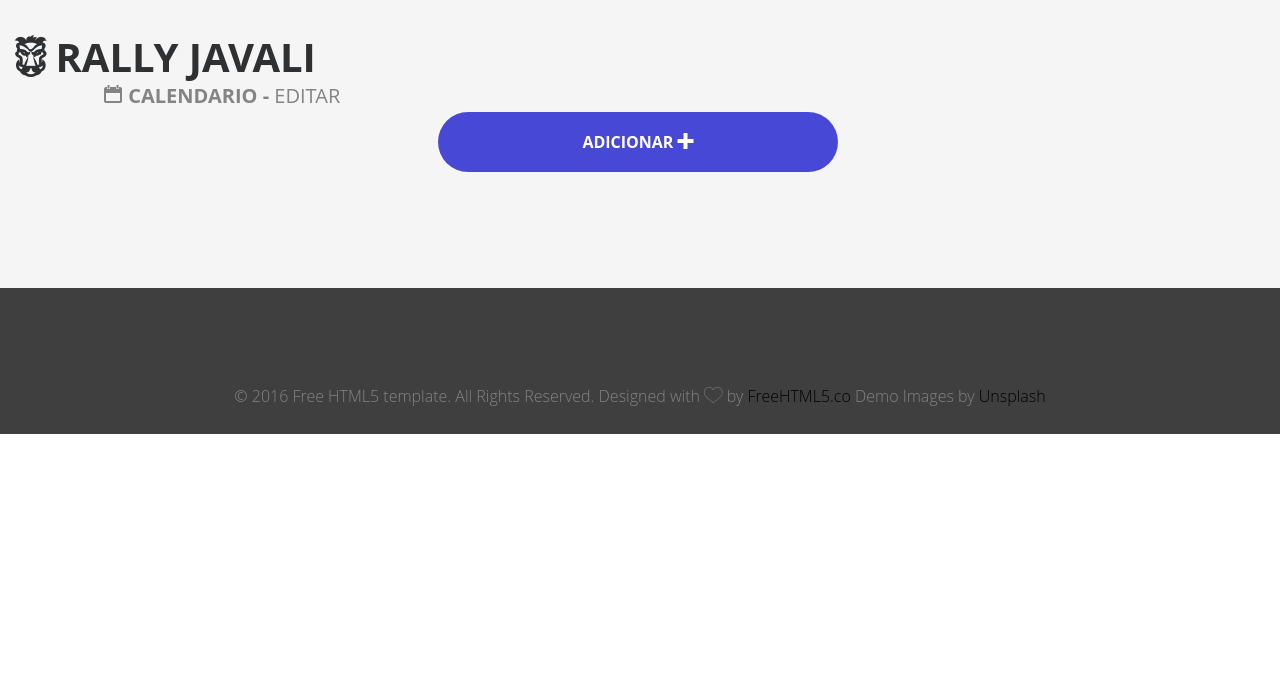
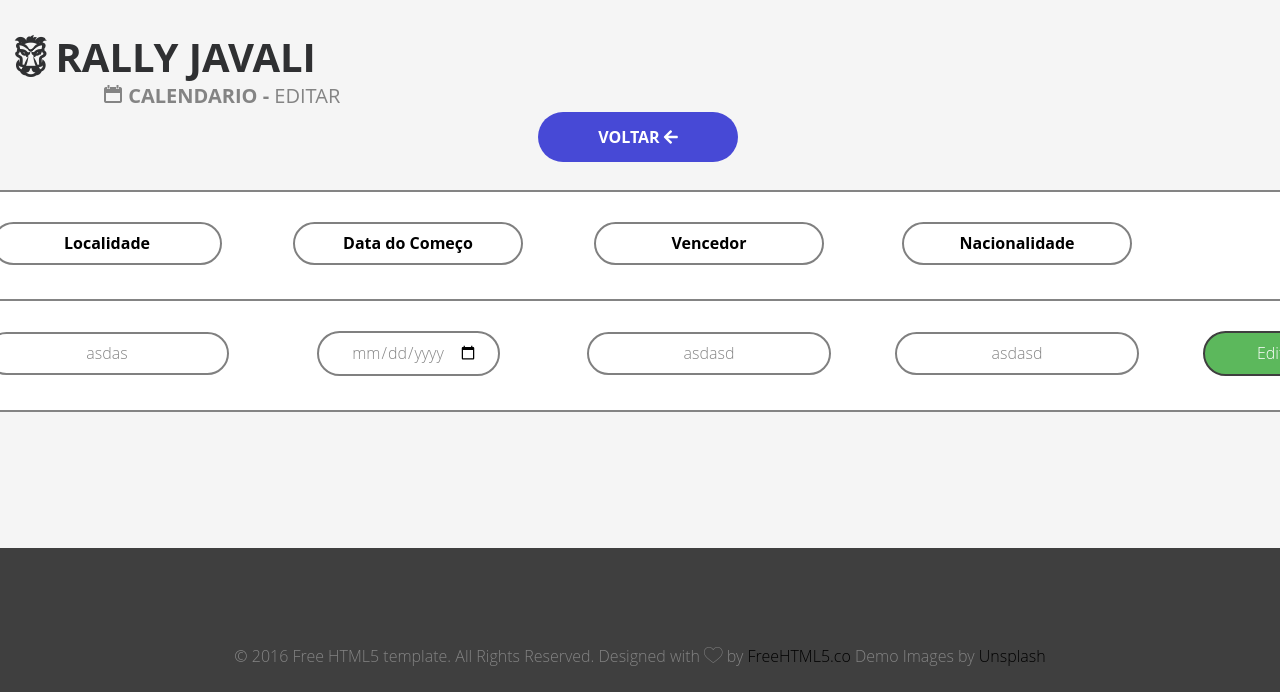
Before and after one commit to rlopes706/PapRui, a PHP site: page /Admin/editar_calendario.php?id=1 in a window 1280 px wide. Shown: the top 692 px of the page. Run offline with PHP 8.4, Linux system fonts and the light colour scheme; data comes from the database, SQL or seed files in the repository; some web fonts are replaced.

Commit message:
quase tudo

```diff
--- a/Admin/calendario.php
+++ b/Admin/calendario.php
@@ -44,8 +44,8 @@ $result = mysqli_query($con, $sql);
                                 <td><a class="nolink"><?php echo $dados['calendarioData'] ?></a></td>
                                 <td><a class="nolink"><?php echo $dados['calendarioVencedor'] ?></a></td>
                                 <td><a class="nolink"><?php echo $dados['calendarioNacionalidade'] ?></a></td>
-                                <td><a href="editar_calendario.php"> <i class="btn btn-primary fas fa-edit text-primary"></i></a><p></p>
-                                    <a href="eliminar_calendario.php" onclick=""> <i class="btn btn-danger fas fa-trash  text-danger" ></i> </a></td>
+                                <td><a href="editar_calendario.php?id=<?php echo $dados['calendarioId'] ?>"> <i class="btn btn-primary fas fa-edit text-primary"></i></a><p></p>
+                                    <a href="#" onclick="confirmaEliminaC(<?php echo $dados['calendarioId'] ?>)"> <i class="btn btn-danger fas fa-trash  text-danger" ></i> </a></td>
                             </tr>
 
                                 <?php
--- a/Admin/editar_calendario.php
+++ b/Admin/editar_calendario.php
@@ -1,6 +1,10 @@
 <?php
 include_once("Includes/body.inc.php");
 top(HOME);
+$id = intval($_GET['id']);
+$sql ="select * from calendario where calendarioId=".$id;
+$result = mysqli_query($con, $sql);
+$dados = mysqli_fetch_array($result);
 ?>
 
 
@@ -10,11 +14,41 @@ top(HOME);
         <div class="row">
             <div class="col text-center">
                 <div class="desc animate-box">
-                    <button class="btn btn-primary" style="height: 60px; width: 400px"><strong>ADICIONAR </strong><i class="icon-plus3"></i></button>
+                    <button class="btn btn-primary" style="height: 50px; width: 200px" onclick="location.href='calendario.php'"><strong>VOLTAR </strong><i class="fas fa-arrow-left"></i></button><p></p>
                 </div>
             </div>
         </div>
     </div>
+    <div class="active">
+        <div class="container">
+            <div class="row">
+                <div class="desc animate-box">
+                    <table id="t01" style="margin-left: -100px">
+                        <tbody>
+                        <tr>
+                            <th><a class="btn btn-outline" style="cursor: default; width: 230px"><strong>Localidade </strong></a></th>
+                            <th><a class="btn btn-outline" style="cursor: default; width: 230px"><strong>Data do Começo </strong></a></th>
+                            <th><a class="btn btn-outline" style="cursor: default; width: 230px""><strong>Vencedor </strong></a></th>
+                            <th><a class="btn btn-outline" style="cursor: default; width: 230px"><strong>Nacionalidade </strong></a></th>
+                            <th><a class="nolink"><strong> <!-- Espaço --> </strong></a></th>
+                        </tr>
+                        <form action="confirm-edit-calendario.php" method="post" enctype="multipart/form-data">
+                            <tr class="active" data-number="1">
+                                <td><input name="idCalendario" hidden value="<?php echo $dados['calendarioId']?>"/>
+                                    <a class="nolink"></a><input class="btn btn-outline" type="text" name="nomeCalendario" value="<?php echo $dados['calendarioNome']?>" style="cursor: text"></td>
+                                <td><a class="nolink"></a><input class="btn btn-outline" type="date" name="dataCalendario" value="<?php echo $dados['calendarioData']?>" style="cursor: pointer"></td>
+                                <td><a class="nolink"></a><input class="btn btn-outline" type="text" name="vencedorCalendario" value="<?php echo $dados['calendarioVencedor']?>" style="cursor: text"></td>
+                                <td><a class="nolink"></a><input class="btn btn-outline" type="text" name="nacionalidadeCalendario" value="<?php echo $dados['calendarioNacionalidade']?>" style="cursor: text"></td>
+                                <td><a class="nolink"></a><input class="btn btn-success" type="submit" value="Editar" style="height: 45px; width: 150px; border-color: #3f3f3f""></td>
+                            </tr
+                        </form>
+                        </tbody>
+                    </table>
+                </div>
+            </div>
+        </div><p></p>
+    </div><p></p>
+
 </div>
 
 <?php
--- a/Admin/editar_percursos.php
+++ b/Admin/editar_percursos.php
@@ -28,7 +28,7 @@ $dados = mysqli_fetch_array($result);
                             <th><a class="btn btn-outline" style="cursor: default; width: 230px"><strong>Nome </strong></a></th>
                             <th><a class="btn btn-outline" style="cursor: default; width: 230px"><strong>Distância / Km's </strong></a></th>
                             <th><a class="btn btn-outline" style="cursor: default; width: 230px"><strong>Imagem Satélite </strong></a></th>
-                            <th><a class="nolink"><strong> <img src="../<?php echo $dados['percursoImgUrl'];?>" width="120"></strong></a></th>
+                            <th><a class="nolink"><strong> <img src="../<?php echo $dados['percursoImgUrl'];?>" width="80"; height="80"></strong></a></th>
                         </tr>
 
                         <form action="confirm-edit-percursos.php" method="post" enctype="multipart/form-data">
--- a/Admin/eliminar_marcas.php
+++ b/Admin/eliminar_marcas.php
@@ -1,8 +1,8 @@
 <?php
-include_once ("includes/body.inc.php");
+include_once ("Includes/body.inc.php");
 $id=intval($_GET['id']);
-echo $sql= "delete from marcas where marcaId=".$id;
-$con = mysqli_connect(HOST, USER, PWD, DATABASE);
+$sql= "delete from marcas where marcasId=".$id;
 mysqli_query($con,$sql);
 header("location:marcas.php");
+
 ?>
--- a/Admin/js/script.js
+++ b/Admin/js/script.js
@@ -1,6 +1,20 @@
-function confirmaElimina(perId) {
+function confirmaEliminaP(perId) {
     let r=confirm("Tem a certeza que quer eliminar o registo #"+ perId +"?");
     if (r == true) {
         window.location.href = "eliminar_percursos.php?id="+perId;
     }
 }
+
+function confirmaEliminaC(perId) {
+    let r=confirm("Tem a certeza que quer eliminar o registo #"+ perId +"?");
+    if (r == true) {
+        window.location.href = "eliminar_calendario.php?id="+perId;
+    }
+}
+
+function confirmaEliminaM(perId) {
+    let r=confirm("Tem a certeza que quer eliminar o registo #"+ perId +"?");
+    if (r == true) {
+        window.location.href = "eliminar_marcas.php?id="+perId;
+    }
+}
--- a/Admin/marcas.php
+++ b/Admin/marcas.php
@@ -51,8 +51,7 @@ $result = mysqli_query($con, $sql);
                                         <td><a class="nolink"><?php echo $dados['marcasBinario'] ?> rpm</a></td>
                                         <td><img id="img1" src="../<?php echo $dados['marcasImgUrl'] ?>"></td>
                                         <td><a href="editar_marcas.php"><i class="btn btn-primary fas fa-edit text-primary"></i></a><p></p>
-                                            <a href="#" >
-                                                <i class="btn btn-danger fas fa-trash  text-danger" ></i></a></td>
+                                            <a href="#" onclick="confirmaEliminaM(<?php echo $dados['marcasId'] ?>)"><i class="btn btn-danger fas fa-trash  text-danger" ></i></a></td>
                                     </tr
 
                                         <?php
--- a/Admin/percursos.php
+++ b/Admin/percursos.php
@@ -43,7 +43,7 @@ $result = mysqli_query($con, $sql);
                                 <td><a class="nolink"><?php echo $dados['percursoKm'] ?></a></td>
                                 <td><img width="100" src="../<?php echo $dados['percursoImgUrl'] ?>"></td>
                                 <td><a href="editar_percursos.php?id=<?php echo $dados['percursoId'] ?>"> <i class="btn btn-primary fas fa-edit text-primary"></i></a><p></p>
-                                    <a href="#" onclick="confirmaElimina(<?php echo $dados['percursoId'] ?>)" > <i class="btn btn-danger fas fa-trash  text-danger" ></i></a></td>
+                                    <a href="#" onclick="confirmaEliminaP(<?php echo $dados['percursoId'] ?>)" > <i class="btn btn-danger fas fa-trash  text-danger" ></i></a></td>
                             </tr>
 
                                 <?php
```
Also changed, not shown: Admin/confirm-edit-calendario.php (added, +16 -0 lines), Admin/eliminar_calendario.php (+7 -0 lines), imagens/IMG-2811.jpg (added).
